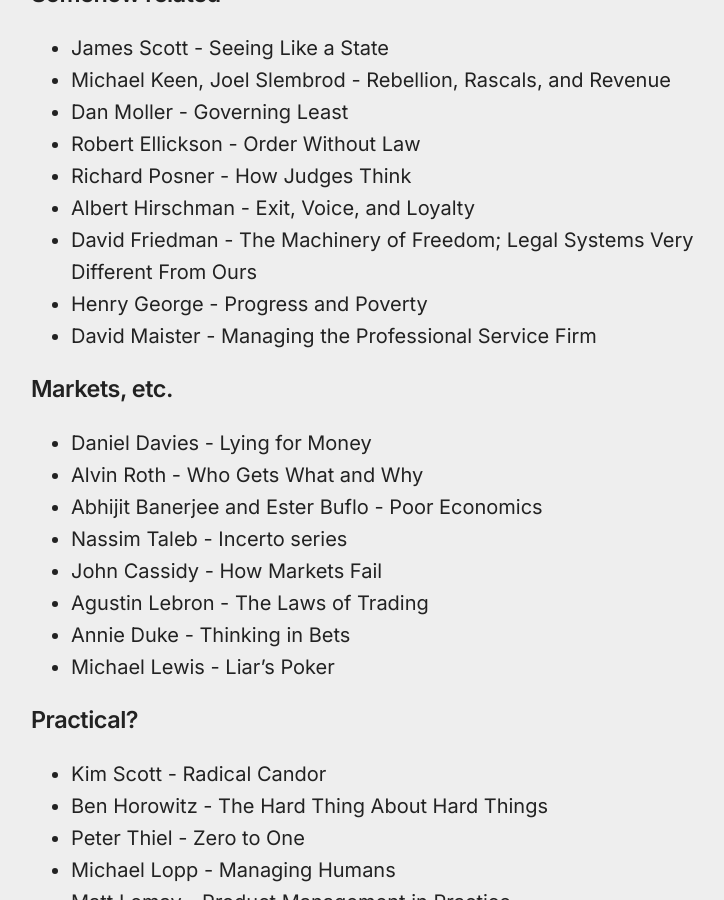
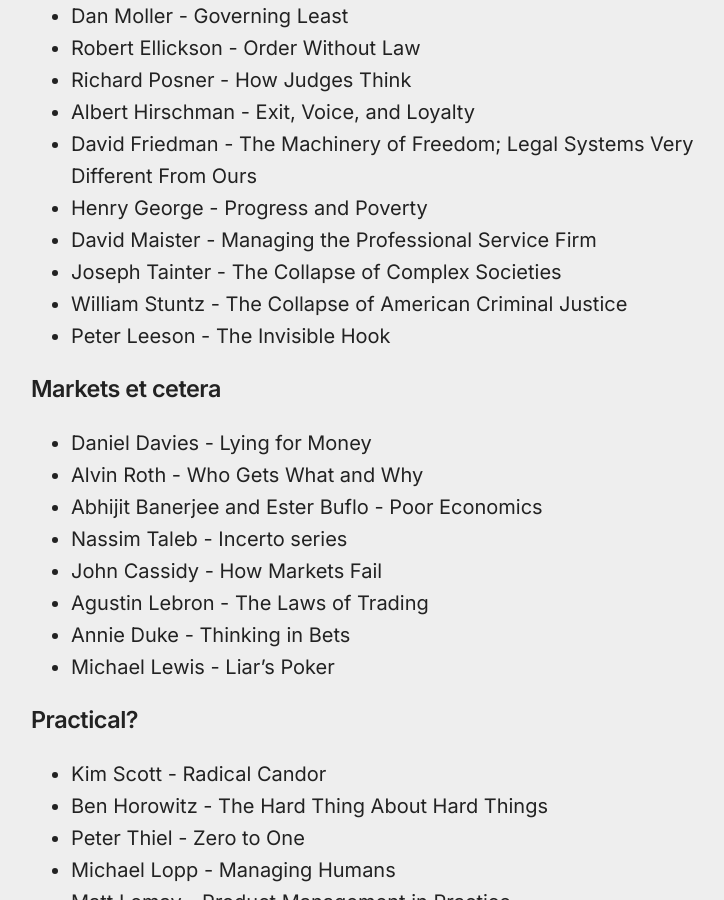
Before and after one commit to Taxes/taxes.github.io, a Jekyll site: the page built from reading.md, in a window 1280 px wide and 900 px high, scrolled down 2282 px. Shown: the whole window, without its empty margins (249-973 px from the left). Built offline with Jekyll 4.4.1, drawn with Linux system fonts in a browser that asks for light colours; some of the changed text lies outside the part shown.

Commit message:
Reorganize reading list: move a few titles into Somehow related

```diff
--- a/reading.md
+++ b/reading.md
@@ -73,8 +70,11 @@ Standard disclaimer that the presence of a book on this list is not necessarily
 * David Friedman - The Machinery of Freedom; Legal Systems Very Different From Ours
 * Henry George - Progress and Poverty
 * David Maister - Managing the Professional Service Firm
+* Joseph Tainter - The Collapse of Complex Societies
+* William Stuntz - The Collapse of American Criminal Justice
+* Peter Leeson - The Invisible Hook
 
-### Markets, etc.
+### Markets et cetera
 * Daniel Davies - Lying for Money
 * Alvin Roth - Who Gets What and Why
 * Abhijit Banerjee and Ester Buflo - Poor Economics
```
Also changed, not shown: other parts of reading.md (+0 -3 lines).
